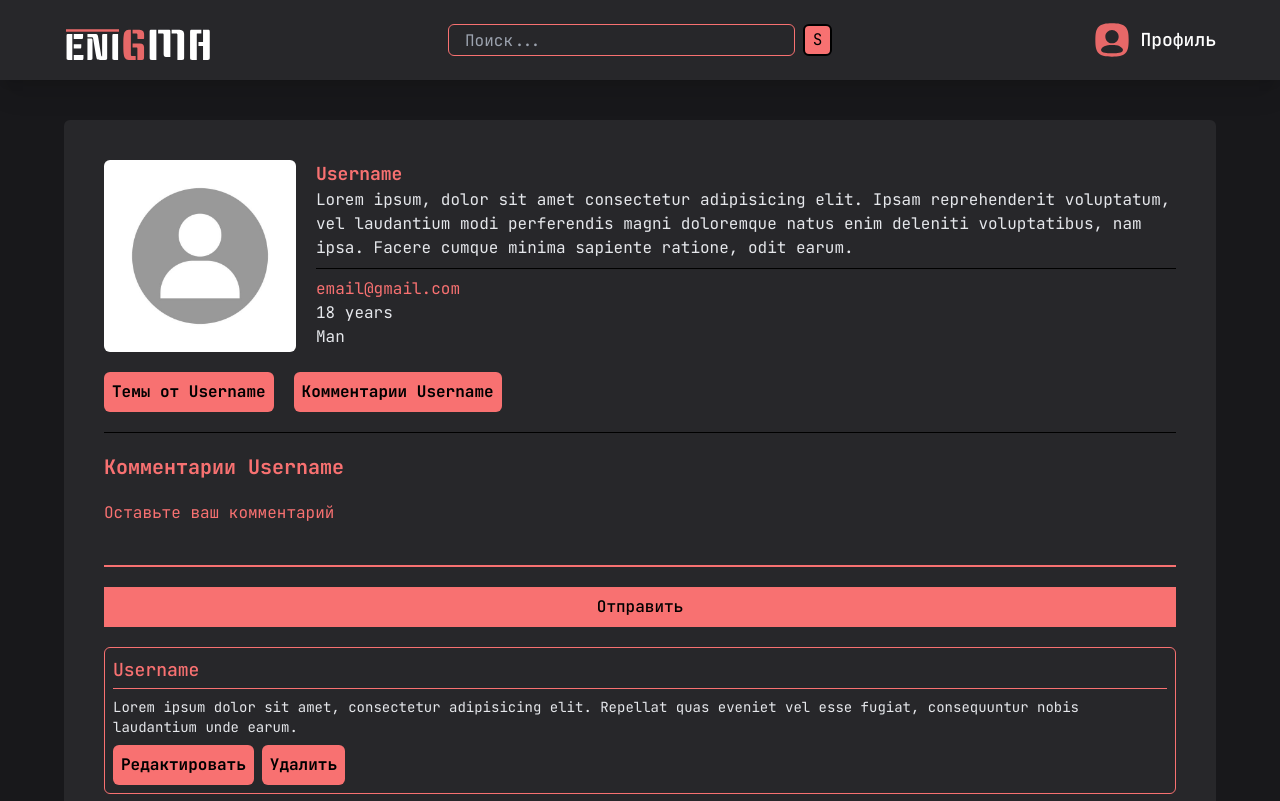
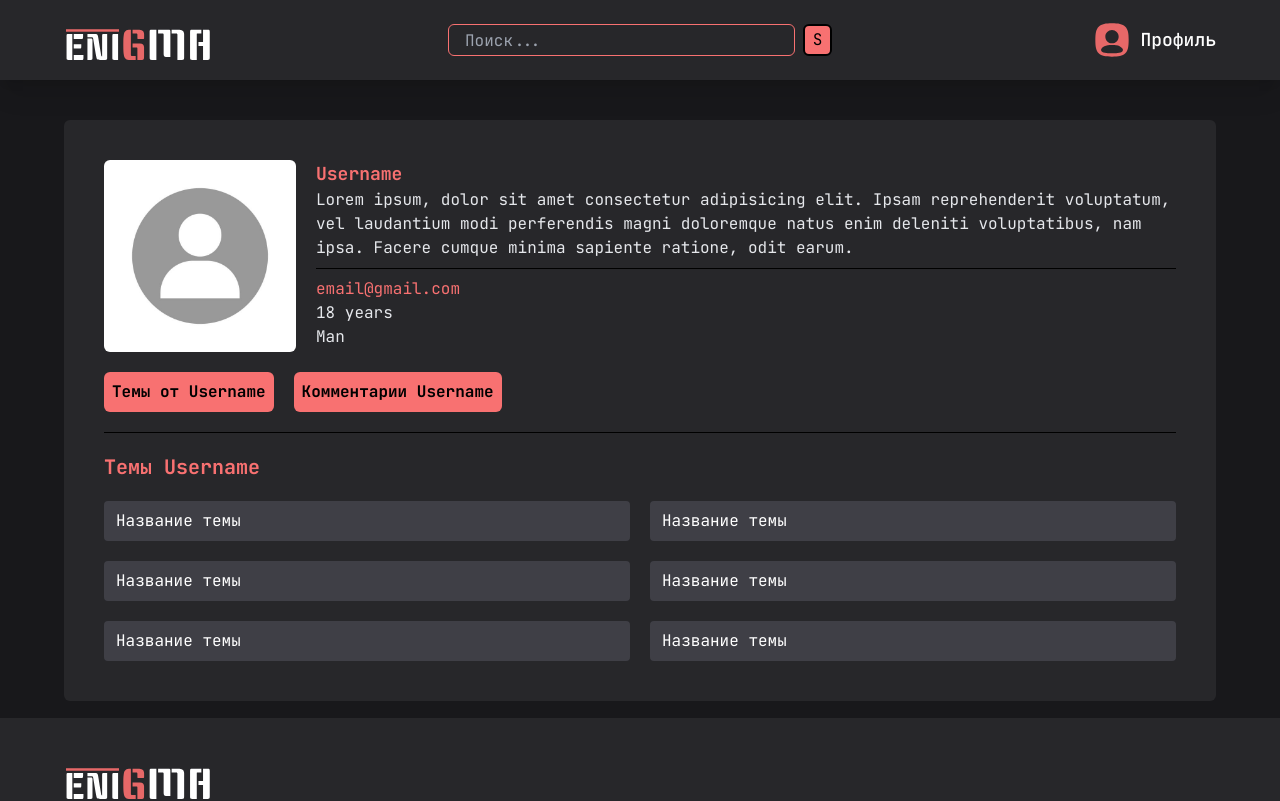
Before and after one commit to painkhn/enigma_vue, a Vue app: page /profile in a window 1280 px wide. Shown: the top 801 px of the page. Built offline with nearby package versions, Linux system fonts and the light colour scheme.

Commit message:
theme page restyle | profile page themes | profile page comments fix

```diff
--- a/src/components/MainThemes.vue
+++ b/src/components/MainThemes.vue
@@ -2,7 +2,7 @@
     <div class="main__themes w-8/12 h-auto p-10 rounded-xl bg-zinc-800">
         <h2 class="main__themes-title text-red-400 font-bold text-2xl mb-5">Название категории</h2>
         <ul class="main__themes-list flex flex-col gap-5 text-lg pl-4 text-white">
-            <li><a href="#!" class="transition-all hover:text-red-400">Название темы</a></li>
+            <li><router-link to="/theme" href="#!" class="transition-all hover:text-red-400">Название темы</router-link></li>
             <li><a href="#!" class="transition-all hover:text-red-400">Название темы</a></li>
             <li><a href="#!" class="transition-all hover:text-red-400">Название темы</a></li>
             <li><a href="#!" class="transition-all hover:text-red-400">Название темы</a></li>
--- /dev/null
+++ b/src/components/ThemeCommentForm.vue
@@ -0,0 +1,9 @@
+<template>
+    <div class="theme__comment">
+        <form action="" class="theme_comment-form flex flex-col">
+            <label for="" class="theme__comment-form--label text-gray-200 mb-2">Оставьте ваш комментарий</label>
+            <input type="text" class="theme__comment-form--input w-full h-10 mb-5 bg-transparent border-2 border-gray-200 rounded-md px-2 text-gray-200 outline-none transition-all focus:bg-zinc-700">
+            <input type="submit" value="Отправить" class="theme__comment-form--submit w-full h-10 bg-gray-200 font-bold text-lg transition-all hover:bg-white cursor-pointer rounded-md">
+        </form>
+    </div>
+</template>
--- /dev/null
+++ b/src/components/ThemeContent.vue
@@ -0,0 +1,8 @@
+<template>
+    <router-link to="/home" class="theme__back text-gray-200 text-sm transition-all hover:text-red-400">Вернуться на главную страницу</router-link>
+    <h1 class="theme__title text-red-400 text-xl font-bold mb-5 my-2">Название темы</h1>
+    <p class="theme__desc text-gray-200 text-lg mb-5">Lorem ipsum dolor sit, amet consectetur adipisicing elit. Repellendus nemo laudantium, a corrupti tenetur quibusdam consequatur asperiores labore iure impedit, eveniet quisquam veritatis at autem quasi! Minus distinctio tenetur quis! Lorem ipsum dolor sit amet consectetur adipisicing elit. Voluptatem ex praesentium ab, maxime quos quisquam, est dolore rem soluta, deserunt debitis omnis. Dicta rem modi unde commodi corrupti explicabo nisi?</p>
+    <p class="theme__date text-gray-400 mb-5">12.12.2024</p>
+    <router-link to="/profile" class="theme__username text-red-400 transition-all">Создано пользователем Username</router-link>
+    <hr class="border-b-1 border-gray-200 my-5">
+</template>
--- a/src/pages/ProfilePage.vue
+++ b/src/pages/ProfilePage.vue
@@ -18,12 +18,55 @@
 
         <hr class="border-b-1 border-black w-full mt-5 mb-5">
 
-        <div class="profile__comments">
+        <div class="profile__comments hidden">
             <h1 class="profile__title text-red-400 text-xl font-bold mb-5">Комментарии Username</h1>
             <ProfileCommentsForm />
 
             <ProfileCommentItem />
         </div>
 
+        <div class="profile__themes">
+            <h2 class="profile__title text-red-400 text-xl font-bold mb-5">Темы Username</h2>
+
+            <ul class="profile__themes-list grid grid-cols-2 gap-5 text-white w-full">
+                <li class="w-full">
+                    <router-link to="/theme" class="profile__themes-item transition-all hover:text-red-400 w-full block bg-zinc-700 p-2 px-3 rounded hover:bg-zinc-900">
+                        Название темы
+                    </router-link>
+                </li>
+                <li class="w-full">
+                    <router-link to="/theme" class="profile__themes-item transition-all hover:text-red-400 w-full block bg-zinc-700 p-2 px-3 rounded hover:bg-zinc-900">
+                        Название темы
+                    </router-link>
+                </li>
+                <li class="w-full">
+                    <router-link to="/theme" class="profile__themes-item transition-all hover:text-red-400 w-full block bg-zinc-700 p-2 px-3 rounded hover:bg-zinc-900">
+                        Название темы
+                    </router-link>
+                </li>
+                <li class="w-full">
+                    <router-link to="/theme" class="profile__themes-item transition-all hover:text-red-400 w-full block bg-zinc-700 p-2 px-3 rounded hover:bg-zinc-900">
+                        Название темы
+                    </router-link>
+                </li>
+                <li class="w-full">
+                    <router-link to="/theme" class="profile__themes-item transition-all hover:text-red-400 w-full block bg-zinc-700 p-2 px-3 rounded hover:bg-zinc-900">
+                        Название темы
+                    </router-link>
+                </li>
+                <li class="w-full">
+                    <router-link to="/theme" class="profile__themes-item transition-all hover:text-red-400 w-full block bg-zinc-700 p-2 px-3 rounded hover:bg-zinc-900">
+                        Название темы
+                    </router-link>
+                </li>
+            </ul>
+        </div>
+
     </div>
 </template>
+
+<style scoped>
+    .profile__themes-list li a:hover {
+        text-shadow: 2px 2px 2px rgb(0, 0, 0);
+    }
+</style>
--- a/src/pages/ThemePage.vue
+++ b/src/pages/ThemePage.vue
@@ -1,17 +1,24 @@
 <script setup>
-    import ProfileCommentsForm from '../components/ProfileCommentsForm.vue';
-    import ProfileCommentItem from '../components/ProfileCommentItem.vue';
+    import ThemeCommentForm from '../components/ThemeCommentForm.vue';
+    import ThemeContent from '../components/ThemeContent.vue'
 </script>
 
 <template>
-   <div class="theme bg-zinc-800 max-w-6xl w-full p-10 mt-10 rounded-md">
-    <h1 class="theme__title text-red-400 text-xl font-bold mb-5">Название темы</h1>
-    <p class="theme__desc text-gray-200 text-lg mb-5">Lorem ipsum dolor sit, amet consectetur adipisicing elit. Repellendus nemo laudantium, a corrupti tenetur quibusdam consequatur asperiores labore iure impedit, eveniet quisquam veritatis at autem quasi! Minus distinctio tenetur quis! Lorem ipsum dolor sit amet consectetur adipisicing elit. Voluptatem ex praesentium ab, maxime quos quisquam, est dolore rem soluta, deserunt debitis omnis. Dicta rem modi unde commodi corrupti explicabo nisi?</p>
-    <hr class="border-b-1 border-gray-200 mb-5">
+   <div class="theme bg-zinc-800 max-w-6xl w-full p-5 mt-10 rounded-md">
+        <div class="p-5 border border-red-400 rounded-md">
 
-    <ProfileCommentsForm />
+            <ThemeContent />
 
-    <ProfileCommentItem />
+            <ThemeCommentForm />
+
+        </div>
 
    </div>
 </template>
+
+<style scoped>
+    .theme__back:hover,
+    .theme__username:hover {
+        text-shadow: 2px 2px 2px rgb(0, 0, 0);
+    }
+</style>
```
